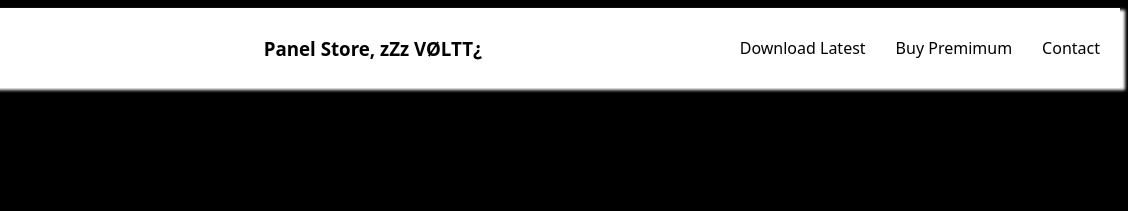
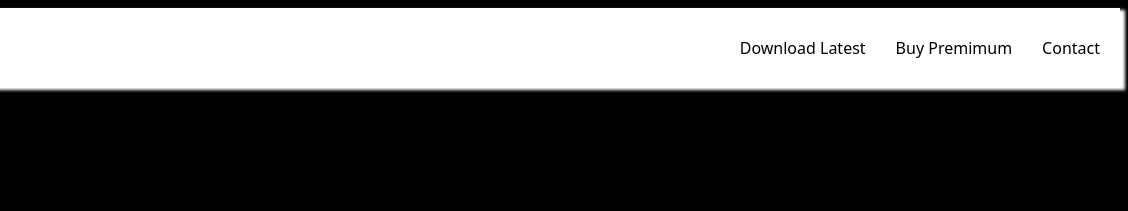
Before and after one commit to AARYANPOKHREL/panel, a plain HTML site: page index.html in a window 1280 px wide. Shown: the top 211 px of the page, 152-1280 px from the left. Drawn offline with Linux system fonts and the light colour scheme.

Commit message:
Add files via upload

```diff
--- a/index.html
+++ b/index.html
@@ -11,9 +11,7 @@
         <div class="navimg">
        <img src="logo.jpg" width="90px" height="80px">
         </div>
-        <div class="navtitle">
-            <h3>Panel Store, zZz VØLTT¿</h3>
-        </div>
+        <br> <br>
         <div class="navitems">
        <div class="op1"><a href="zZzVOLTT Panels.zip">Download Latest</a></div>
        <div class="op3"><a href="index.html">Buy Premimum</a></div>
```
